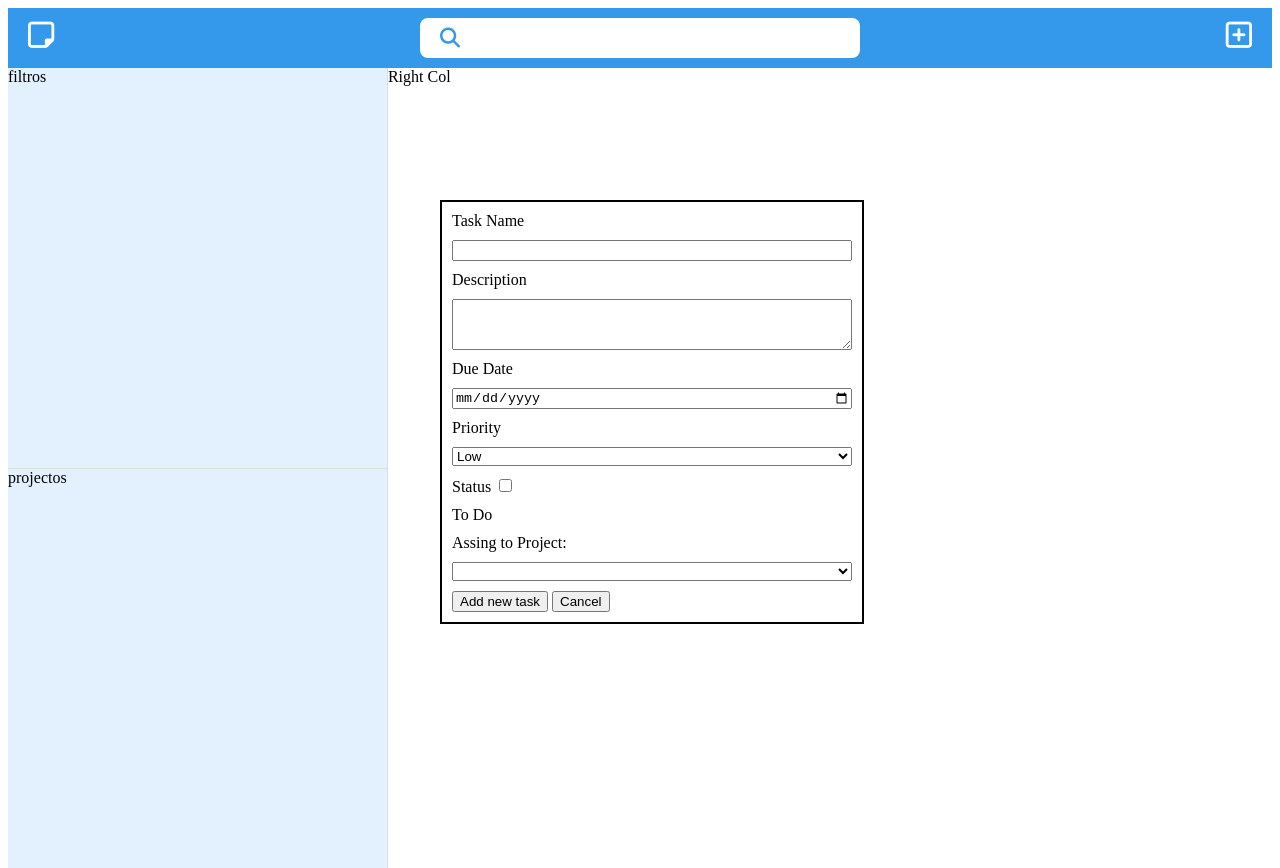
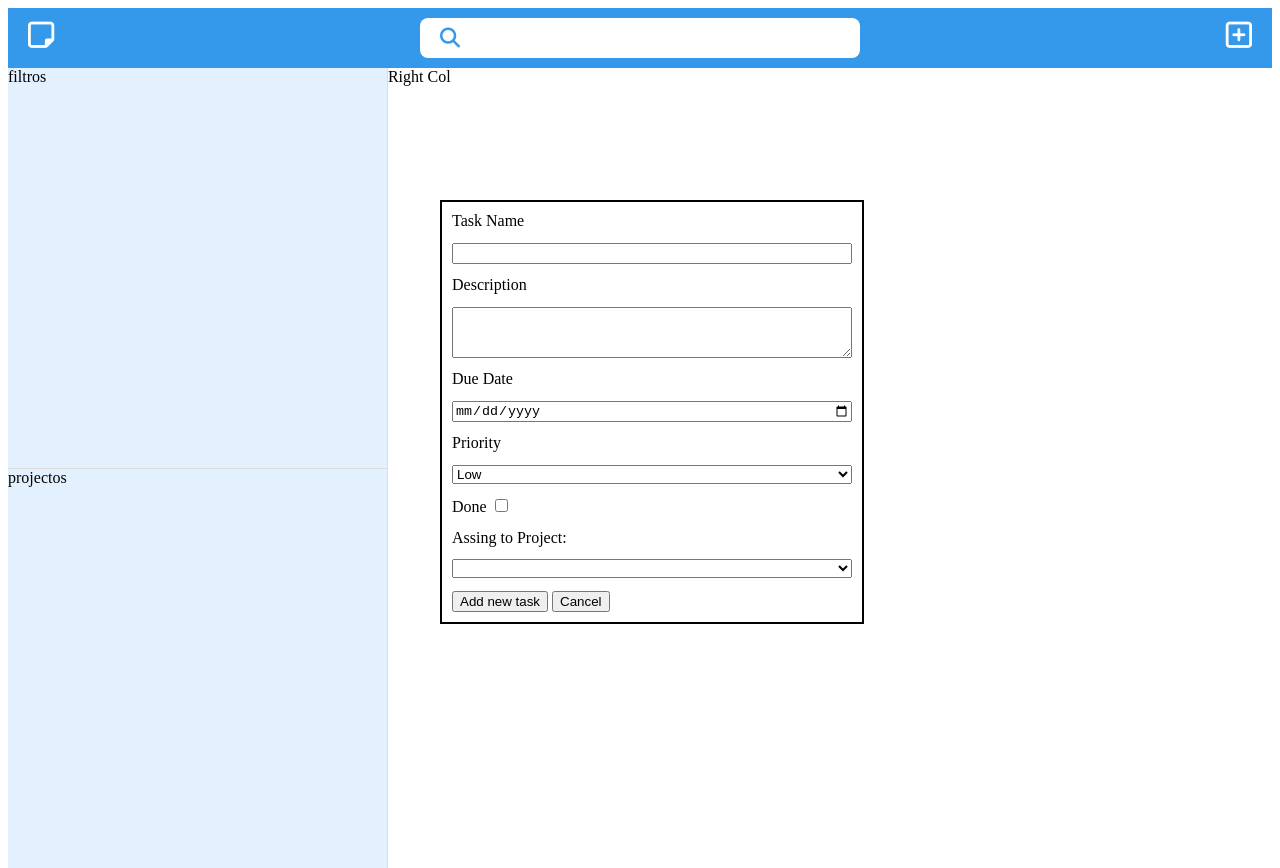
Before and after one commit to Ricardo-Sousa-Ferreira/todo-app, a plain HTML site: page index.html in a window 1280 px wide. Both pictures are taken after a click on the element 1238 px from the left and 38 px from the top of the page. Drawn offline with Linux system fonts and the light colour scheme.

Commit message:
Work on getFormvalues logic

```diff
--- a/index.html
+++ b/index.html
@@ -29,9 +29,9 @@
     <div id="toggleInvisibility" class="invisible">
         <div id="projectForm">
             <label>Task Name</label>
-                <input type="text" id="task-name" maxlength="25">
+                <input type="text" id="taskName" maxlength="25">
             <label>Description</label>
-                <textarea name="Description" rows="3" cols="40" id="task-descripion"></textarea>
+                <textarea name="Description" rows="3" cols="40" id="taskDescripion"></textarea>
             <label>Due Date</label>
                 <input type="date" id="dueDate">
             <label>Priority</label>
@@ -41,12 +41,11 @@
                 <option value = "high">High</option>
             </select>
             <div id="statusContainer">
-                <label>Status</label>
+                <label>Done</label>
                 <input type="checkbox" id="done" name="done" value="true">
             </div>
-            <label for="done">To Do</label>
             <label>Assing to Project:</label>
-            <select class="assign-project" name="assign-project" id="assign-project">
+            <select class="assign-project" name="assignProject" id="assignProject">
             </select>
             <div id="buttonsContainer">
                 <button id="submitButton">
```
Also changed, not shown: main.js (+1 -1 lines).
